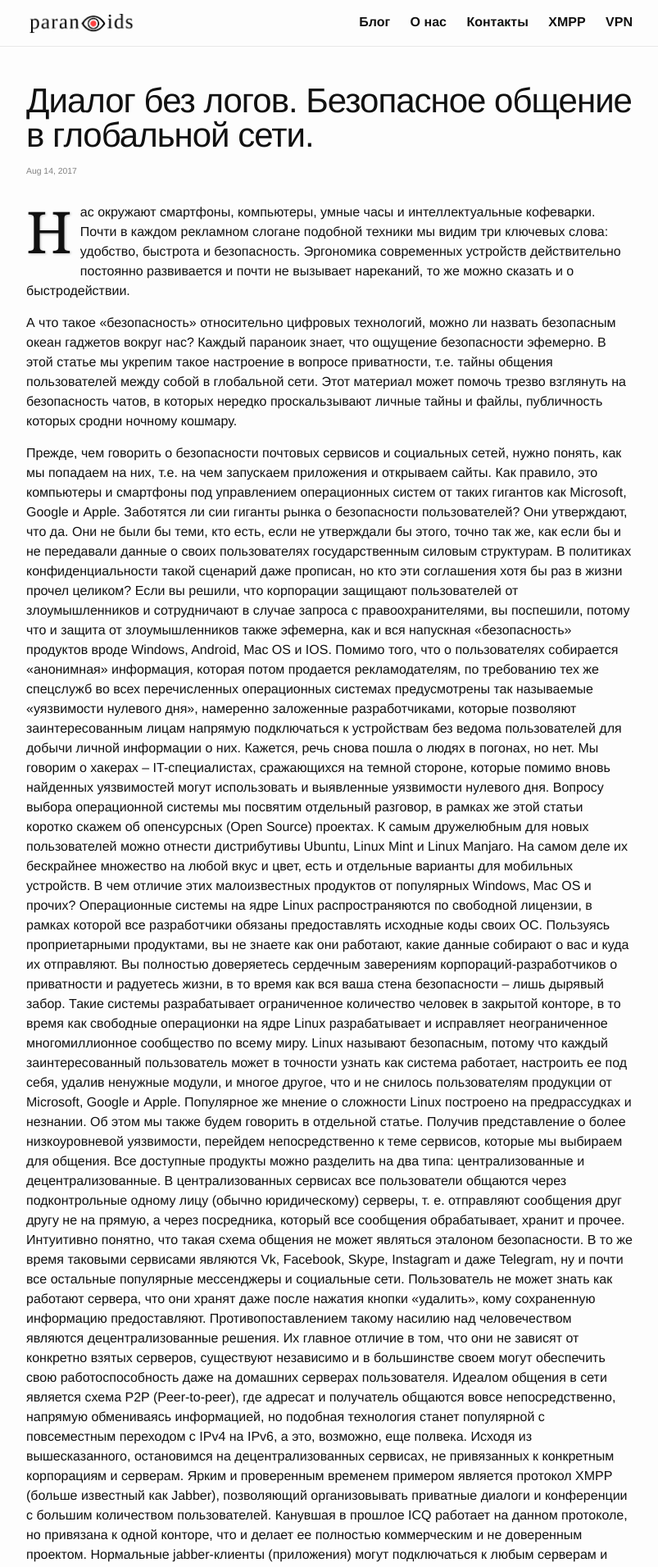
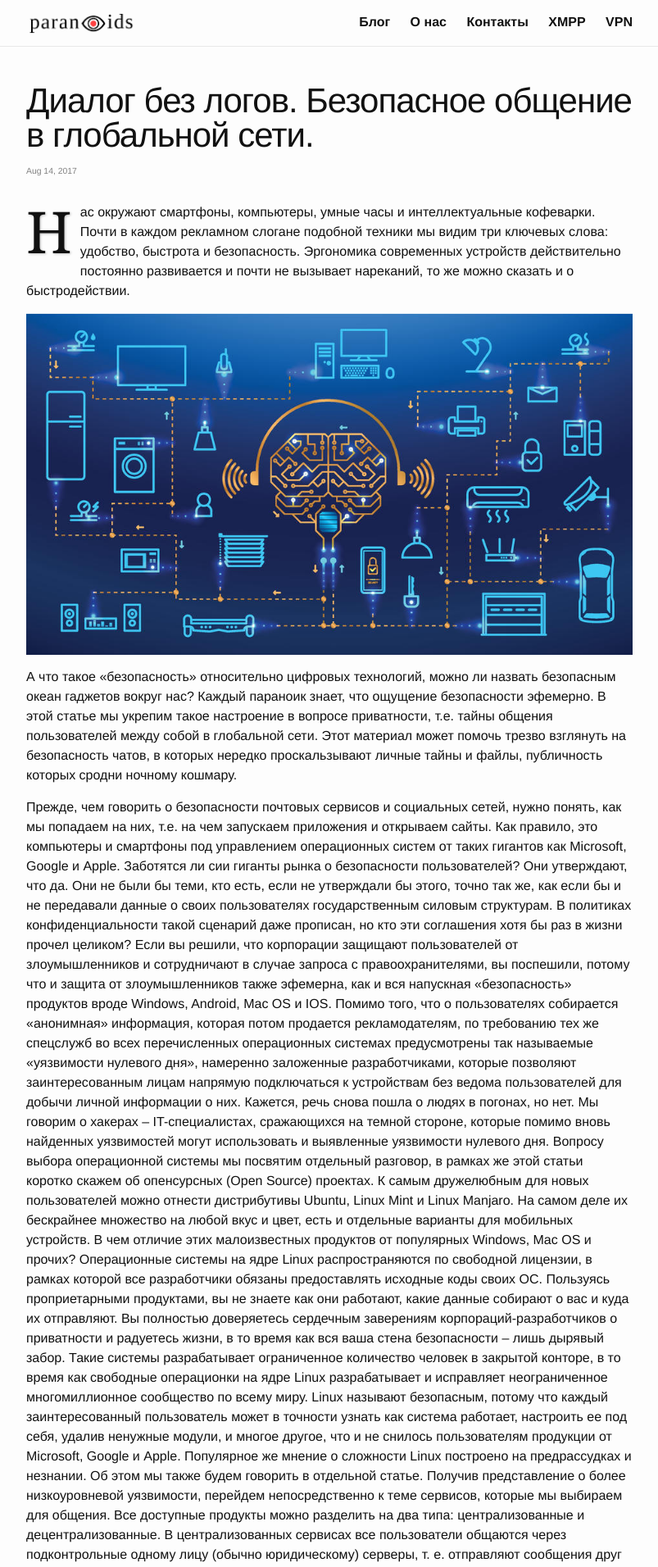
Before and after one commit to 2b7E1n6D0e5R7/2b7E1n6D0e5R7.github.io, a Jekyll site: the page built from _posts/2017-08-14-my-example-post.md, in a window 1280 px wide. Shown: the top 1912 px of the page at 82% size, without its empty margins (238-1041 px from the left). Built offline with Jekyll 4.4.1, drawn with Linux system fonts in a browser that asks for light colours.

Commit message:
Update 2017-08-14-my-example-post.md

```diff
--- a/_posts/2017-08-14-my-example-post.md
+++ b/_posts/2017-08-14-my-example-post.md
@@ -5,6 +5,8 @@ tags: kittens cool
 ---
 
 <b class="bukvica">Н</b>ас окружают смартфоны, компьютеры, умные часы и интеллектуальные кофеварки. Почти в каждом рекламном слогане подобной техники мы видим три ключевых слова: удобство, быстрота и безопасность. Эргономика современных устройств действительно постоянно развивается и почти не вызывает нареканий, то же можно сказать и о быстродействии.
+
+![iot](/images/iot/io-things.jpg)
 
 А что такое «безопасность» относительно цифровых технологий, можно ли назвать безопасным океан гаджетов вокруг нас? Каждый параноик знает, что ощущение безопасности эфемерно. В этой статье мы укрепим такое настроение в вопросе приватности, т.е. тайны общения пользователей между собой в глобальной сети. Этот материал может помочь трезво взглянуть на безопасность чатов, в которых нередко проскальзывают личные тайны и файлы, публичность которых сродни ночному кошмару.
 
```
